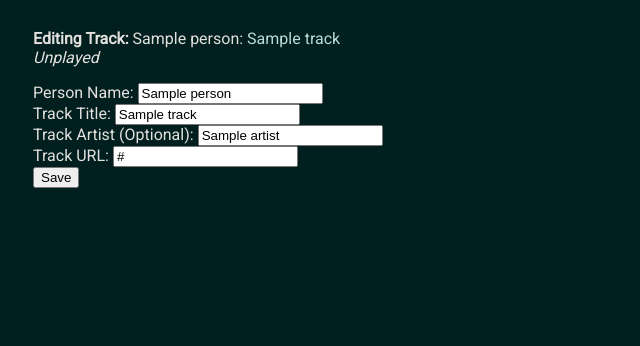
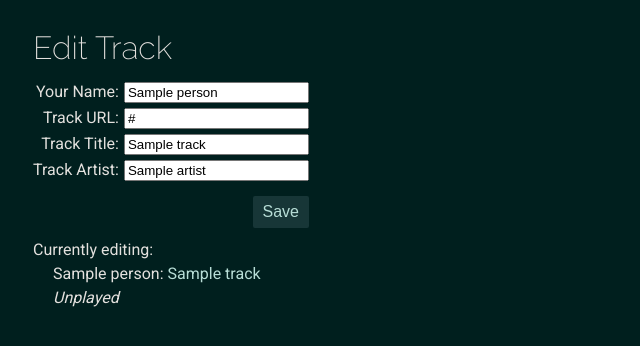
Before and after one commit to SaraBee/MCGJ, a Flask app: template mcgj/templates/edit_track.html in a window 1280 px wide. Shown: the top 346 px of the page, without its empty margins (0-640 px from the left). Run offline with Flask 2, Linux system fonts and the light colour scheme; the template is opened without the code that fills it: most values are stand-ins (such as "Sample title", 1, 10 or a date in 2020).

Commit message:
make the forms all shiny

```diff
--- a/mcgj/static/css/style.css
+++ b/mcgj/static/css/style.css
@@ -70,6 +70,18 @@ hr {
 .round-container { display: flex; }
 .artwork { flex: 1; margin-left: 20px; min-width: 450px; max-width: 700px; }
 
+.edit-form {
+    display: grid;
+    grid-template-columns: max-content max-content;
+    grid-gap: 5px;
+}
+.edit-form > label       { text-align: right; }
+.edit-form > label:after { content: ":"; }
+.edit-form > .action-btn { grid-column: 2; justify-self: end; margin: 10px 0;}
+
+.edit-data { margin: 0 0 16px 0; line-height: 1.5em; }
+.edit-data > ul > li { width: 600px; }
+
 .action-btn {
         display: inline-block;
         margin: 0 0 10px 0;
--- a/mcgj/templates/edit_track.html
+++ b/mcgj/templates/edit_track.html
@@ -3,20 +3,23 @@
 {% block title %}Edit Track{% endblock %}
 
 {% block content %}
-<p><b>Editing Track:</b> {{track.person}}: <a href="{{track.absolute_url() if track.url != None}}" target="_blank">{{track.artist_title()}}</a><br>
-
-{% if track.played == 1 %}
-    <i>Played, timestamp: {{track.cue_date}}.</i>
-{% else %}
-    <i>Unplayed</i>
-{% endif %}
-</p>
-
-<form method="POST" action="/tracks/{{track.id}}/update">
-    Person Name: <input type="text" name="person" value="{{track.person if track.person != None}}" required><br>
-    Track Title: <input type="text" name="title" value="{{track.title if track.title != None}}"><br>
-    Track Artist (Optional): <input type="text" name="artist" value="{{track.artist if track.artist != None}}"><br>
-    Track URL: <input type="text" name="url" value="{{track.url if track.url != None}}"><br>
-    <input type="submit" value="Save">
+<h1>Edit Track</h1>
+<form class="edit-form" method="POST" action="/tracks/{{track.id}}/update">
+    <label for="person">Your Name</label><input type="text" name="person" value="{{track.person if track.person != None}}" required>
+    <label for="url">Track URL</label><input type="text" name="url" value="{{track.url if track.url != None}}">
+    <label for="title">Track Title</label><input type="text" name="title" value="{{track.title if track.title != None}}">
+    <label for="artist">Track Artist</label><input type="text" name="artist" value="{{track.artist if track.artist != None}}">
+    <input class="action-btn" type="submit" value="Save">
 </form>
+<div class="edit-data">
+    Currently editing:
+    <ul>
+        <li>{{track.person}}: <a href="{{track.absolute_url() if track.url != None}}" target="_blank">{{track.artist_title()}}</a></li>
+        {% if track.played == 1 %}
+        <li><i>Played, timestamp: {{track.cue_date}}.</i></li>
+        {% else %}
+        <li><i>Unplayed</i></li>
+        {% endif %}
+    </ul>
+</div>
 {% endblock %}
```
Also changed, not shown: mcgj/templates/edit_session.html (+6 -6 lines), mcgj/templates/new_track.html (+8 -7 lines).
